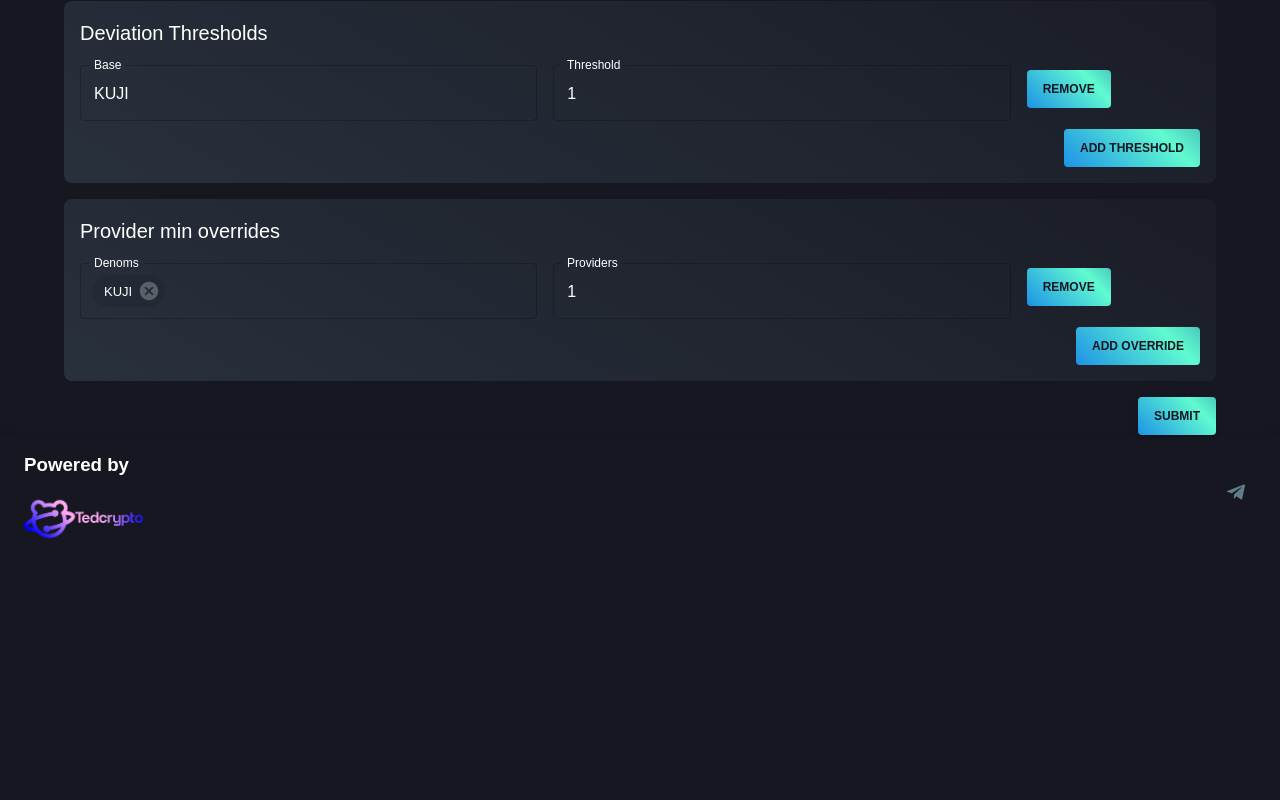
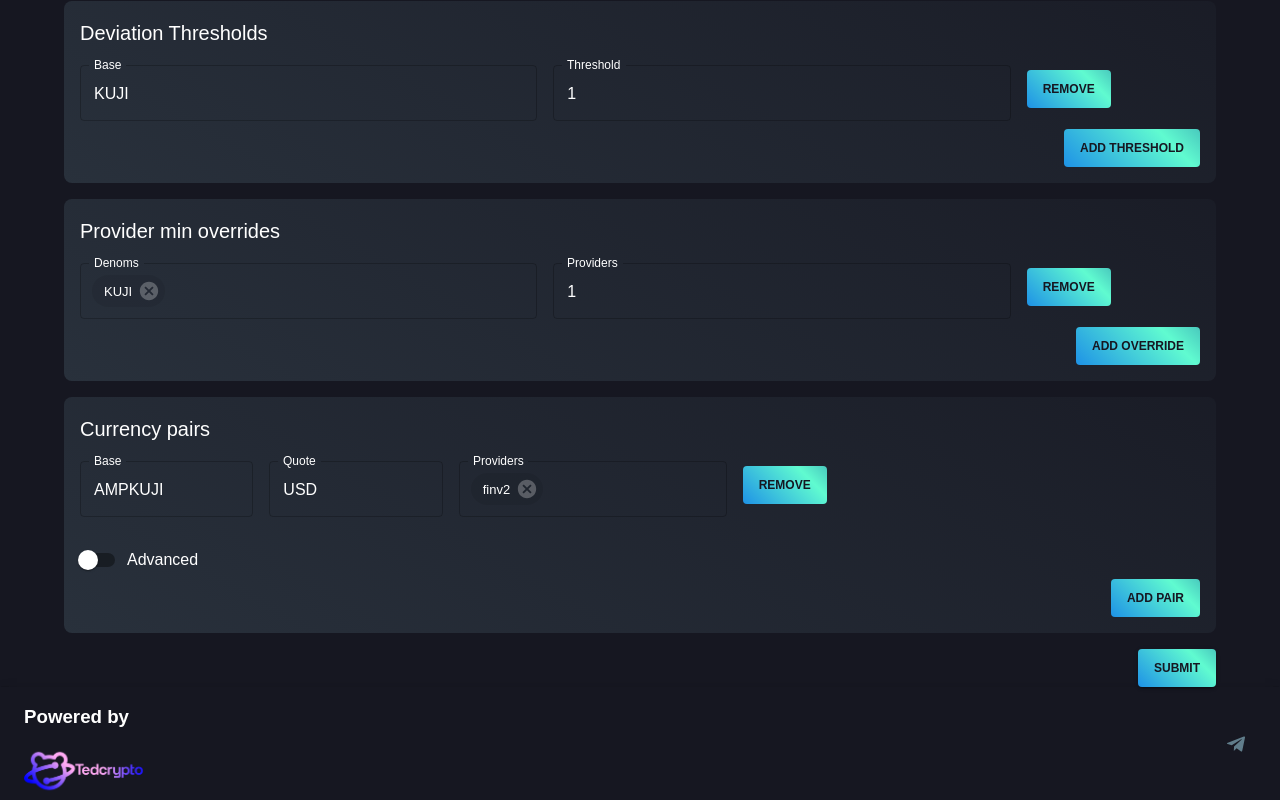
Before and after one commit to TedcryptoOrg/kujira-price-feeder-ui, a React (Create React App) app: page /form in a window 1280 px wide. Shown: the part 1361-2161 px from the top of the page. Before the commit the page ends 1909 px from the top, so only its background shows below. Built offline with nearby package versions, Linux system fonts and the light colour scheme.

Commit message:
chore: currency pairs form

```diff
--- /dev/null
+++ b/src/components/configuration_form/CurrencyParisForm.tsx
@@ -0,0 +1,139 @@
+import React, { useState } from 'react';
+import TextField from '@mui/material/TextField';
+import { CurrencyPairs } from "../../interfaces";
+import Autocomplete from '@mui/material/Autocomplete';
+import Button from '@mui/material/Button';
+import Grid from '@mui/material/Grid';
+import Collapse from '@mui/material/Collapse';
+import FormControlLabel from '@mui/material/FormControlLabel';
+import Switch from '@mui/material/Switch';
+import Box from '@mui/material/Box';
+import Typography from '@mui/material/Typography';
+
+interface CurrencyPairsFormProps {
+    config: CurrencyPairs[];
+    onConfigChange: (newConfig: CurrencyPairs[]) => void;
+}
+
+const CurrencyPairsForm: React.FC<CurrencyPairsFormProps> = ({ config, onConfigChange }) => {
+    const [showAdvanced, setShowAdvanced] = useState<boolean[]>(config.map(pair => pair.derivative !== undefined && pair.derivative !== ''));
+
+    type PartialCurrencyPairs = {
+        [K in keyof CurrencyPairs]?: CurrencyPairs[K];
+    };
+
+    const handleInputChange = (index: number, event: React.ChangeEvent<HTMLInputElement | HTMLTextAreaElement>) => {
+        const newPairs: PartialCurrencyPairs[] = [...config];
+        const { name, value } = event.target;
+        // Type guard to check if a string is a key of CurrencyPairs
+        const isKeyOfCurrencyPairs = (key: string): key is keyof CurrencyPairs => {
+            return key === 'base' || key === 'quote' || key === 'providers' || key === 'derivative' || key === 'derivative_period';
+        };
+
+        if (value === '' && isKeyOfCurrencyPairs(name)) {
+            const { [name]: _, ...rest } = newPairs[index];
+            newPairs[index] = rest;
+        } else if (isKeyOfCurrencyPairs(name)) {
+            newPairs[index] = { ...newPairs[index], [name]: value };
+        }
+        onConfigChange(newPairs as CurrencyPairs[]);
+    };
+
+    const handleProvidersChange = (index: number, event: React.ChangeEvent<{}>, value: string[]) => {
+        const newPairs = [...config];
+        newPairs[index] = { ...newPairs[index], providers: value };
+        onConfigChange(newPairs);
+    };
+
+    const handleAddPair = () => {
+        onConfigChange([...config, { base: '', quote: '', providers: [] }]);
+    };
+
+    const handleRemovePair = (index: number) => {
+        const newPairs = [...config];
+        newPairs.splice(index, 1);
+        onConfigChange(newPairs);
+    };
+
+    return (
+        <>
+            {config.map((pair, index) => {
+                return (
+                    <Grid container spacing={2} alignItems="center" key={index}>
+                        <Grid item xs={2}>
+                            <TextField
+                                label="Base"
+                                name="base"
+                                value={pair.base}
+                                onChange={(event) => handleInputChange(index, event)}
+                                margin="normal"
+                                fullWidth
+                            />
+                        </Grid>
+                        <Grid item xs={2}>
+                            <TextField
+                                label="Quote"
+                                name="quote"
+                                value={pair.quote}
+                                onChange={(event) => handleInputChange(index, event)}
+                                margin="normal"
+                                fullWidth
+                            />
+                        </Grid>
+                        <Grid item xs={3}>
+                            <Autocomplete
+                                multiple
+                                options={[]}
+                                freeSolo
+                                value={pair.providers}
+                                onChange={(event, value) => handleProvidersChange(index, event, value)}
+                                renderInput={(params) => (
+                                    <TextField {...params} label="Providers" margin="normal" fullWidth />
+                                )}
+                            />
+                        </Grid>
+                        <Grid item xs={1}>
+                            <Button onClick={() => handleRemovePair(index)}>Remove</Button>
+                        </Grid>
+                        <Grid item xs={12}>
+                            <FormControlLabel
+                                control={<Switch checked={showAdvanced[index]} onChange={() => {
+                                    const newShowAdvanced = [...showAdvanced];
+                                    newShowAdvanced[index] = !newShowAdvanced[index];
+                                    setShowAdvanced(newShowAdvanced);
+                                }} />}
+                                label="Advanced"
+                            />
+                            <Collapse in={showAdvanced[index]}>
+                                <Box border={1} p={2} m={2} borderRadius={2}>
+                                    <Typography variant="h6">Advanced settings</Typography>
+                                    <TextField
+                                        label="Derivative"
+                                        name="derivative"
+                                        value={pair.derivative}
+                                        onChange={(event) => handleInputChange(index, event)}
+                                        margin="normal"
+                                        fullWidth
+                                    />
+                                    <TextField
+                                        label="Derivative Period"
+                                        name="derivative_period"
+                                        value={pair.derivative_period}
+                                        onChange={(event) => handleInputChange(index, event)}
+                                        margin="normal"
+                                        fullWidth
+                                    />
+                                </Box>
+                            </Collapse>
+                        </Grid>
+                    </Grid>
+                );
+            })}
+            <Grid container justifyContent="flex-end">
+                <Button onClick={handleAddPair}>Add Pair</Button>
+            </Grid>
+        </>
+    );
+};
+
+export default CurrencyPairsForm;
--- a/src/components/configuration_form/MainForm.tsx
+++ b/src/components/configuration_form/MainForm.tsx
@@ -11,7 +11,7 @@ import {
     Keyring,
     KujiraPriceFeederConfig,
     Telemetry,
-    DeviationThresholds, ProviderMinOverrides
+    DeviationThresholds, ProviderMinOverrides, CurrencyPairs
 } from "../../interfaces";
 import AccountConfigForm from "./AccountConfigForm";
 import RpcConfigForm from "./RpcConfigForm";
@@ -24,6 +24,7 @@ import CustomSnackbar from "../CustomSnackBar";
 import TelemetryConfigForm from "./TelemetryConfigForm";
 import DeviationThresholdsForm from "./DeviationThresholdsForm";
 import ProviderMinOverridesForm from "./ProviderMinOverridesForm";
+import CurrencyPairsForm from "./CurrencyParisForm";
 
 const json2toml = require('json2toml');
 
@@ -86,6 +87,9 @@ const MainForm: React.FC = () => {
     const [providerMinOverridesData, setProviderMinOverridesData] = useState([
         { denoms: ['KUJI'], providers: 1 } as ProviderMinOverrides
     ]);
+    const [currencyPairsData, setCurrencyPairsData] = useState([
+        { base: 'AMPKUJI', quote: 'USD', providers: ['finv2'] } as CurrencyPairs
+    ]);
 
     useEffect(() => {
         if (jsonData) {
@@ -130,6 +134,7 @@ const MainForm: React.FC = () => {
             });
             setDeviationThresholdsData(jsonData.deviation_thresholds || []);
             setProviderMinOverridesData(jsonData.provider_min_overrides || []);
+            setCurrencyPairsData(jsonData.currency_pairs || []);
         }
     }, [jsonData]);
 
@@ -165,6 +170,10 @@ const MainForm: React.FC = () => {
         setProviderMinOverridesData(newProviderMinOverridesData);
     }
 
+    const handleCurrencyPairsDataChange = (newCurrencyPairsData: CurrencyPairs[]) => {
+        setCurrencyPairsData(newCurrencyPairsData);
+    }
+
     const handleSubmit = async (event: React.FormEvent<HTMLFormElement>) => {
         event.preventDefault();
 
@@ -178,7 +187,7 @@ const MainForm: React.FC = () => {
             telemetry: telemetryConfig,
             provider_endpoints: [],
             deviation_thresholds: deviationThresholdsData,
-            currency_pairs: [],
+            currency_pairs: currencyPairsData,
             provider_min_overrides: providerMinOverridesData,
         };
 
@@ -259,6 +268,12 @@ const MainForm: React.FC = () => {
                         <ProviderMinOverridesForm config={providerMinOverridesData} onConfigChange={handleProviderMinOverridesDataChange}/>
                     </StyledBox>
                 </Grid>
+                <Grid item xs={12}>
+                    <StyledBox p={2} border={1} borderRadius={2}>
+                        <Typography variant="h6">Currency pairs</Typography>
+                        <CurrencyPairsForm config={currencyPairsData} onConfigChange={handleCurrencyPairsDataChange}/>
+                    </StyledBox>
+                </Grid>
                 <Grid item xs={12} container justifyContent="flex-end">
                     <Button type="submit" variant="contained" color="primary">
                         Submit
```
